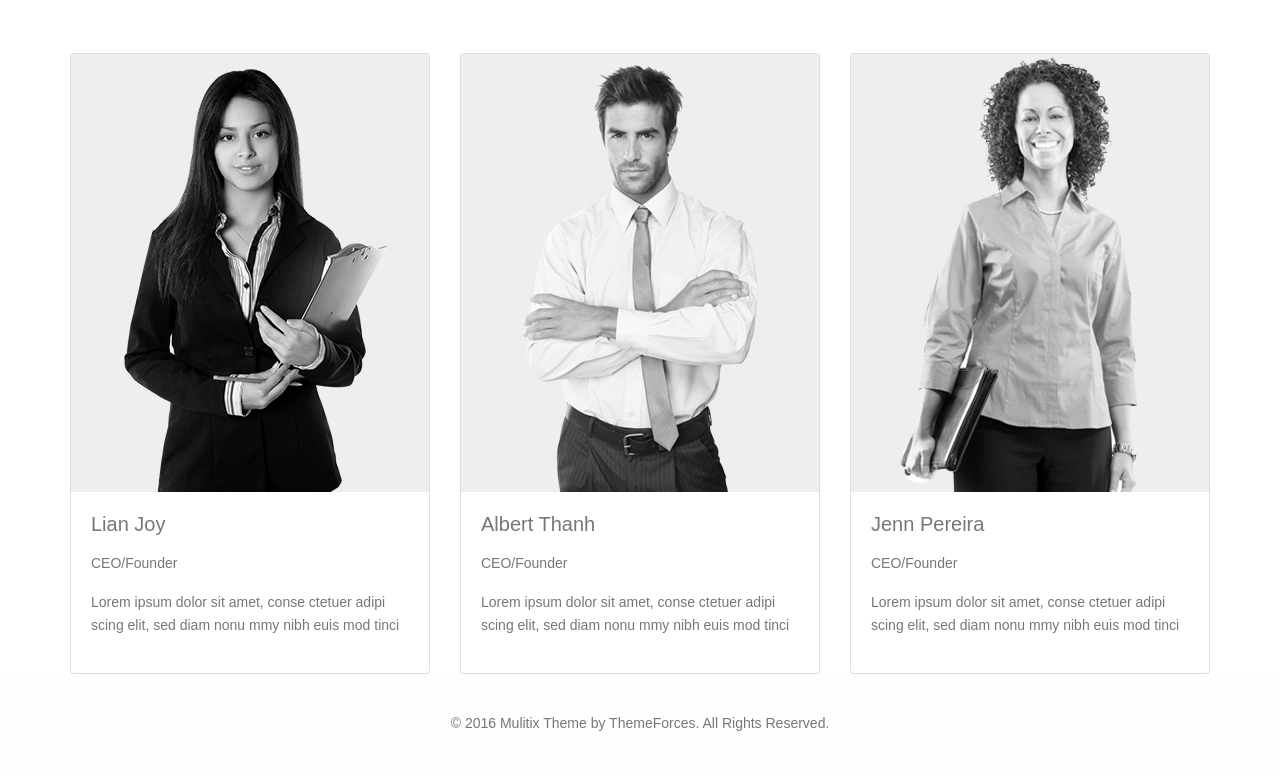
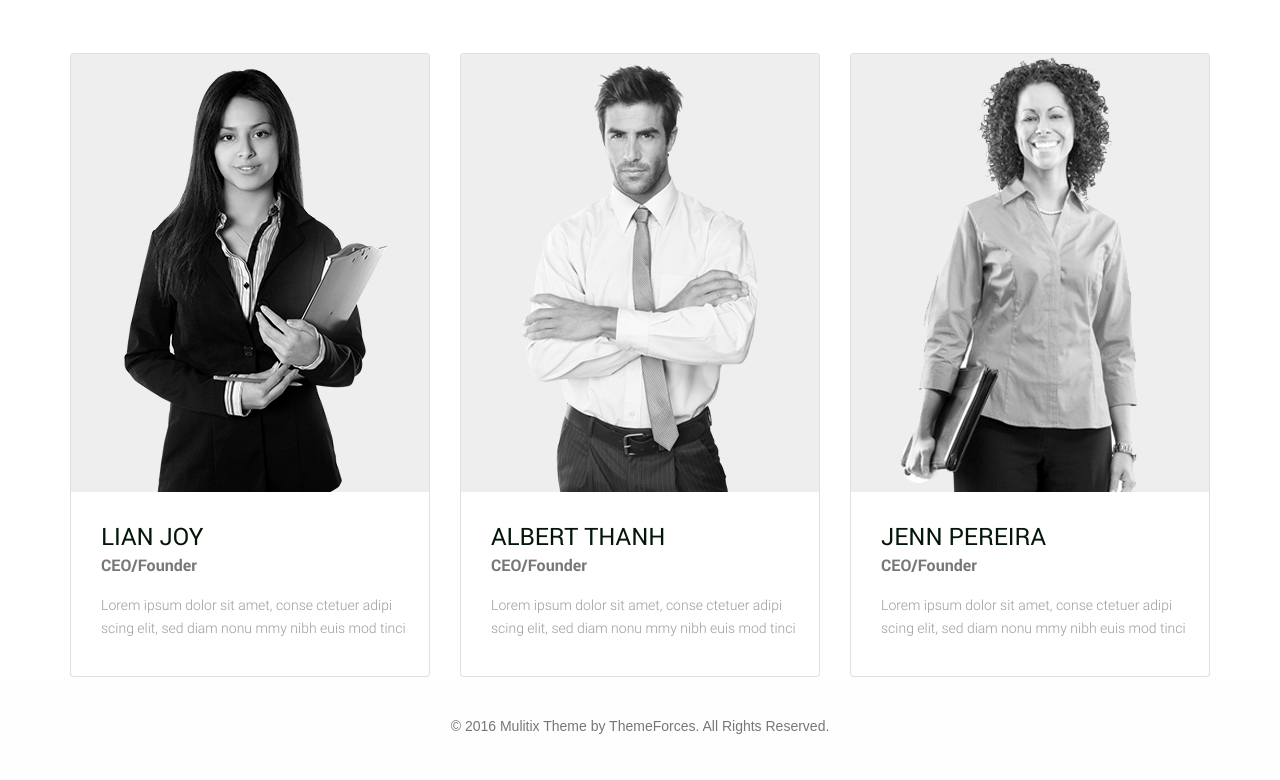
Before and after one commit to imiracl/lian, a website: page app/about.html in a window 1280 px wide. Shown: the part 1295-2075 px from the top of the page. Drawn offline with Linux system fonts and the light colour scheme; a web font is replaced by a local one.

Commit message:
aboutPage
card style

```diff
--- a/app/about.html
+++ b/app/about.html
@@ -149,10 +149,10 @@
               alt="..."
             />
             <div class="card-body">
-              <h5 class="card-title">Lian Joy</h5>
+              <h5 class="card-title"><a href="#">Lian Joy</a></h5>
               <p class="card-text">
-                <p>CEO/Founder</p>
-                Lorem ipsum dolor sit amet, conse ctetuer adipi scing elit, sed diam nonu mmy nibh euis mod tinci
+                <p class="ceo_founder">CEO/Founder</p>
+                <div class="card__text">Lorem ipsum dolor sit amet, conse ctetuer adipi scing elit, sed diam nonu mmy nibh euis mod tinci </div>
               </p>
             </div>
           </div>
@@ -163,10 +163,10 @@
               alt="..."
             />
             <div class="card-body">
-              <h5 class="card-title">Albert Thanh </h5>
+              <h5 class="card-title"> <a href="#"> Albert Thanh</a> </h5>
               <p class="card-text">
-                <p>CEO/Founder</p>
-                Lorem ipsum dolor sit amet, conse ctetuer adipi scing elit, sed diam nonu mmy nibh euis mod tinci
+                <p class="ceo_founder">CEO/Founder</p>
+               <div class="card__text">Lorem ipsum dolor sit amet, conse ctetuer adipi scing elit, sed diam nonu mmy nibh euis mod tinci </div>
               </p>
 
             </div>
@@ -178,10 +178,10 @@
               alt="..."
             />
             <div class="card-body">
-              <h5 class="card-title">Jenn Pereira</h5>
+              <h5 class="card-title"><a href="#">Jenn Pereira</a></h5>
               <p class="card-text">
-                <p>CEO/Founder</p>
-                Lorem ipsum dolor sit amet, conse ctetuer adipi scing elit, sed diam nonu mmy nibh euis mod tinci
+                <p class="ceo_founder">CEO/Founder</p>
+                <div class="card__text">Lorem ipsum dolor sit amet, conse ctetuer adipi scing elit, sed diam nonu mmy nibh euis mod tinci </div>
               </p>
 
             </div>
@@ -189,6 +189,7 @@
         </div>
       </div>
     </div>
+
     <footer class="bg-fefe navbar-fixed-bottom">
       <p>© 2016 Mulitix Theme by ThemeForces. All Rights Reserved.</p>
     </footer>
--- a/app/scss/main.scss
+++ b/app/scss/main.scss
@@ -454,7 +454,36 @@ footer {
     }
   }
 }
+.awesome_team_block{
+  .card-body{
+    margin-top: 10px;
+    margin-left: 10px;
+  }
+ .card-deck{
+  .card{
+    a{
+      font-size: 24px;
+      color: #041608;
+      text-transform: uppercase;
+      font-family:roboto-regular;
+      text-decoration: none;
 
+    }
+    .ceo_founder{
+      font-size: 16px;
+      font-family: robotoBold;
+      color:#777777;
+      margin-top: -15px;
+    }
+    .card__text{
+      font-size: 14px;
+      font-family: robotoLight;
+      color: #9c9c9c;
+    }
+  }
+
+ }
+}
 
 
 
```
Also changed, not shown: app/css/main.min.css.
